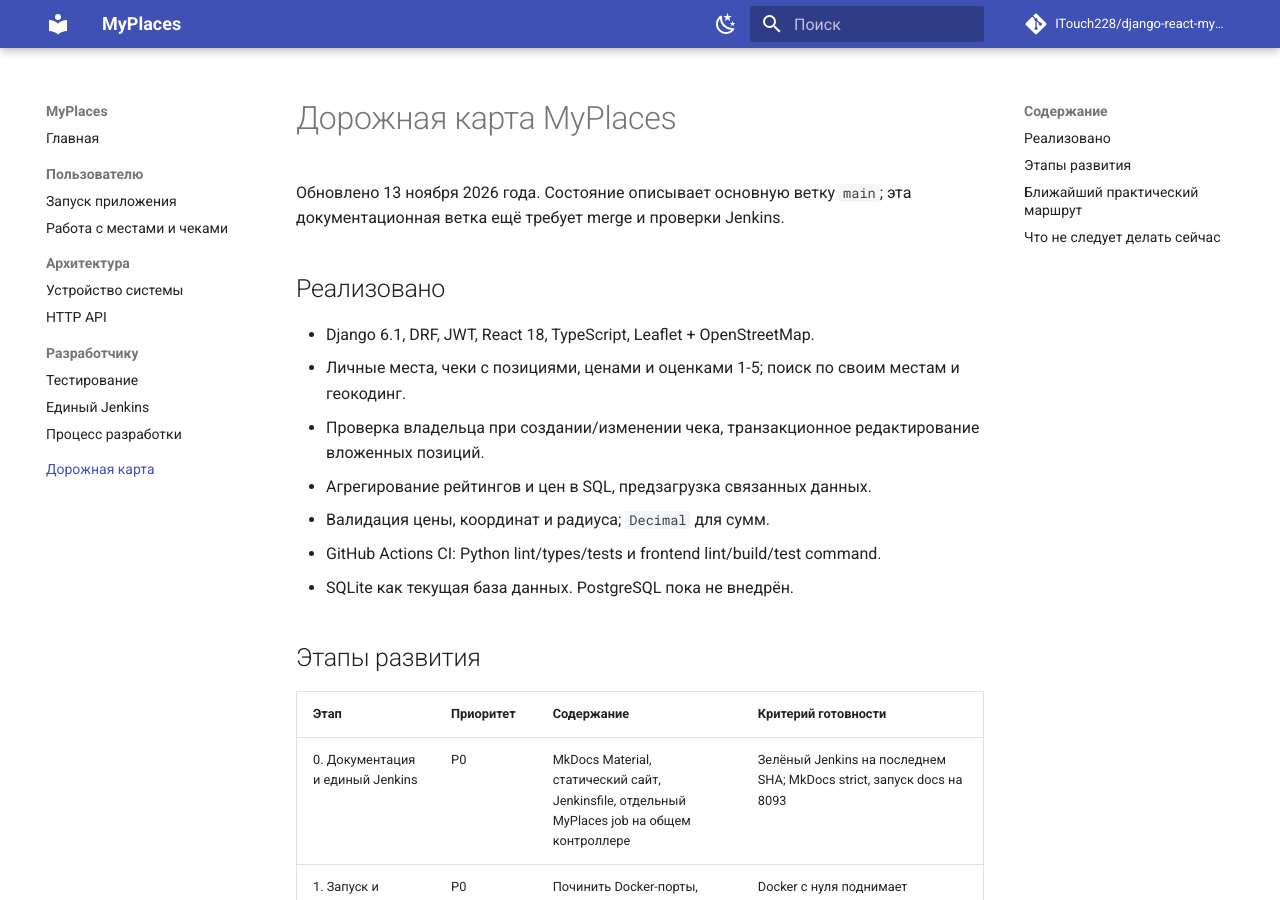
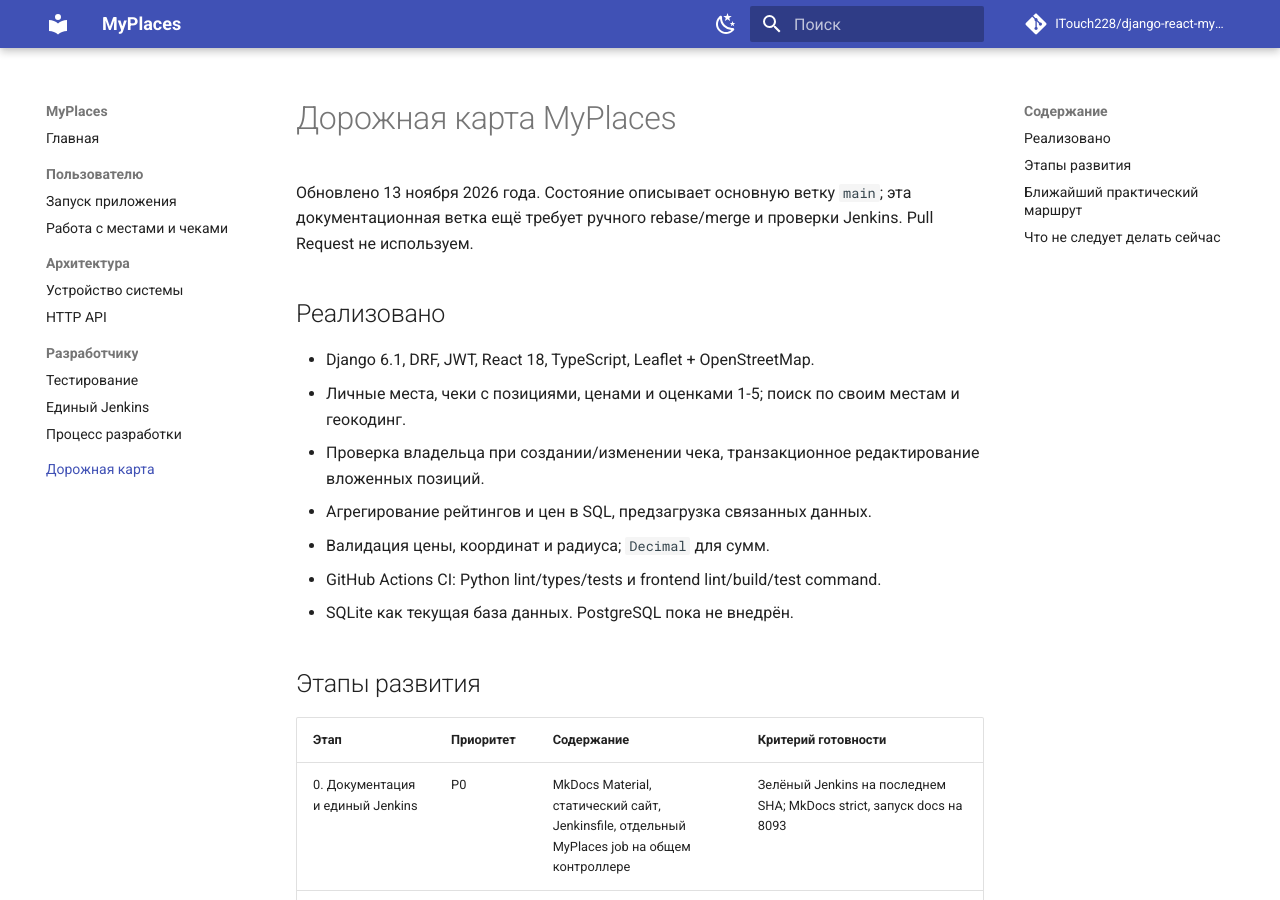
Before and after one commit to ITouch228/django-react-myplaces, an MkDocs documentation site: the page built from docs/roadmap.md, in a window 1280 px wide and 900 px high. Built offline with MkDocs 1.6.1 and Material for MkDocs 9.7.7, drawn with Linux system fonts in a browser that asks for light colours; comment, search, counter and statistics services are not loaded.

Commit message:
docs: require manual rebase and merge without pull requests

```diff
--- a/docs/roadmap.md
+++ b/docs/roadmap.md
@@ -1,6 +1,6 @@
 # Дорожная карта MyPlaces
 
-Обновлено 13 ноября 2026 года. Состояние описывает основную ветку `main`; эта документационная ветка ещё требует merge и проверки Jenkins.
+Обновлено 13 ноября 2026 года. Состояние описывает основную ветку `main`; эта документационная ветка ещё требует ручного rebase/merge и проверки Jenkins. Pull Request не используем.
 
 ## Реализовано
 
```
